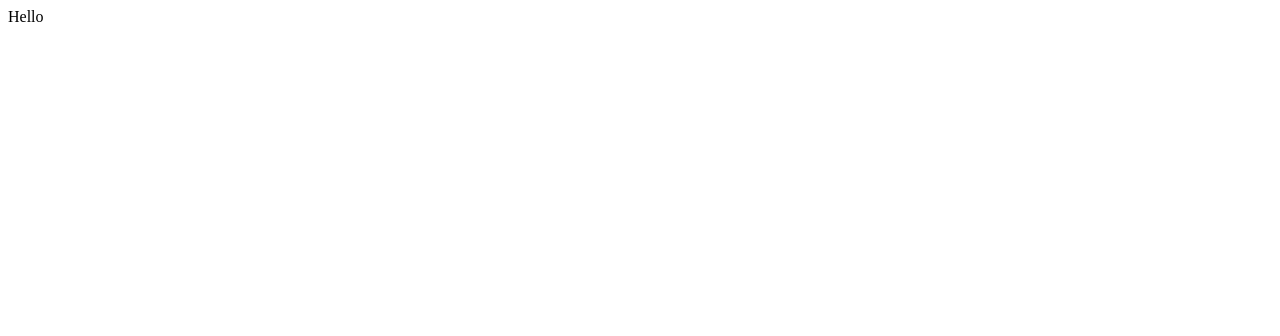
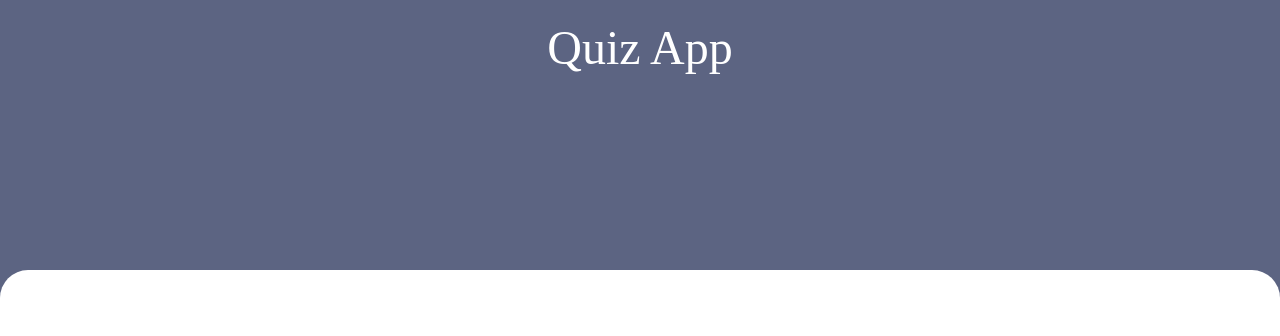
Before and after one commit to MrDaniel123/Quiz-Game-App, a React (Create React App) app: page / in a window 1280 px wide. Shown: the top 336 px of the page. Built offline with nearby package versions, Linux system fonts and the light colour scheme.

Commit message:
Create Background

```diff
--- a/package.json
+++ b/package.json
@@ -10,9 +10,11 @@
     "@types/node": "^16.18.16",
     "@types/react": "^18.0.28",
     "@types/react-dom": "^18.0.11",
+    "@types/styled-components": "^5.1.26",
     "react": "^18.2.0",
     "react-dom": "^18.2.0",
     "react-scripts": "5.0.1",
+    "styled-components": "^5.3.9",
     "typescript": "^4.9.5",
     "web-vitals": "^2.1.4"
   },
--- a/src/App.tsx
+++ b/src/App.tsx
@@ -1,7 +1,49 @@
 import React from 'react';
 
+import styled from 'styled-components';
+import { createGlobalStyle } from 'styled-components';
+
 function App() {
-	return <div className='App'>Hello</div>;
+	return (
+		<>
+			<GlobalStyle />
+			<AppContainer>
+				<Header>Quiz App</Header>
+				<Container></Container>
+			</AppContainer>
+		</>
+	);
 }
 
+const GlobalStyle = createGlobalStyle`
+  *{
+    margin: 0;
+    padding: 0;
+    box-sizing: border-box;
+  }
+`;
+
+const AppContainer = styled.div`
+	display: flex;
+	justify-content: center;
+	align-content: space-between;
+	flex-wrap: wrap;
+	height: 100vh;
+	width: 100%;
+	background-color: #5c6482;
+`;
+
+const Header = styled.p`
+	color: #fff;
+	font-size: 48px;
+	margin-top: 20px;
+`;
+
+const Container = styled.div`
+	height: 530px;
+	width: 100%;
+	border-radius: 28px 28px 0px 0px;
+	background-color: #fff;
+`;
+
 export default App;
```
Also changed, not shown: 1 other file (tests, documents, lock files or other folders).
